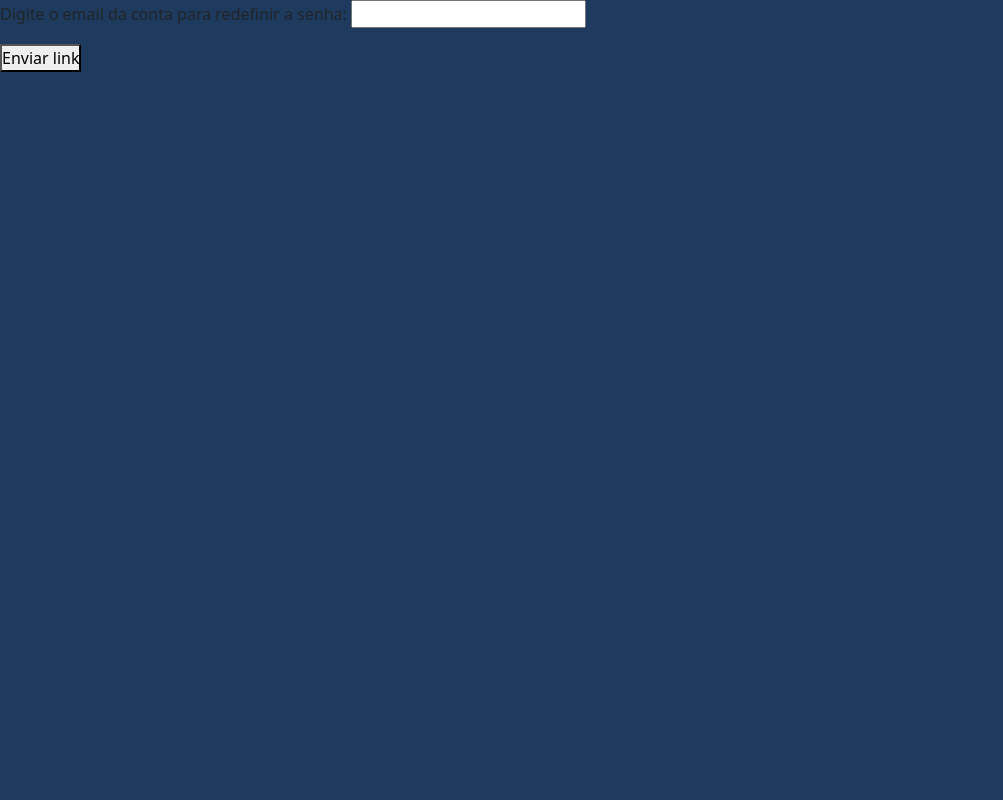
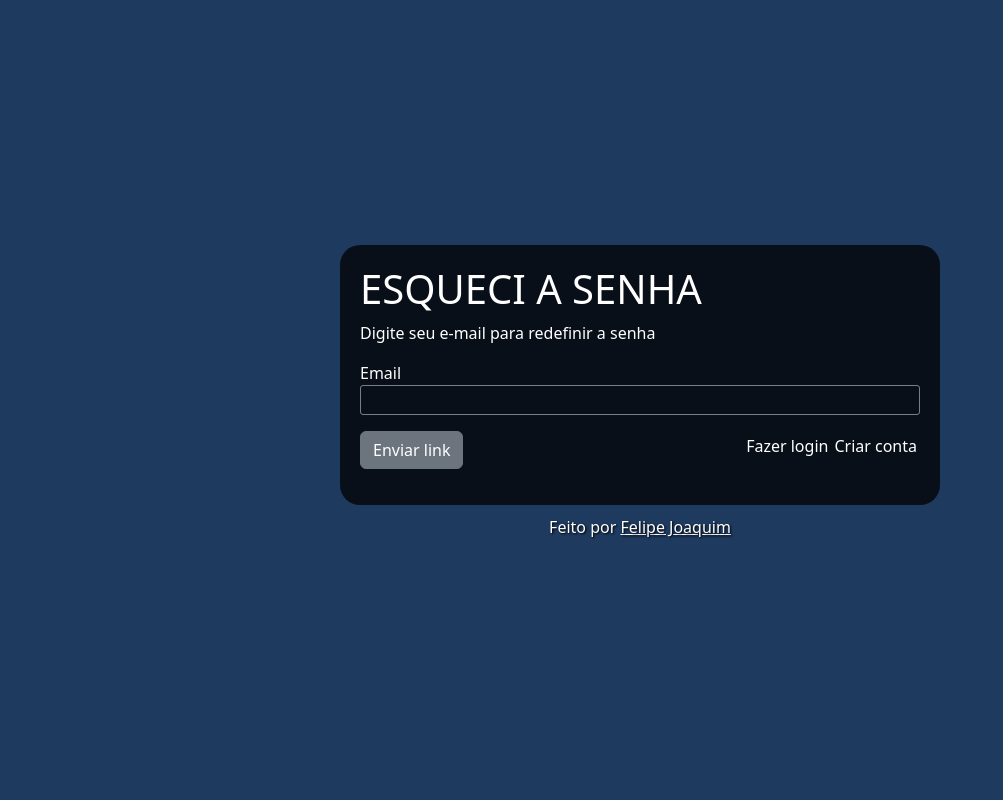
Before and after one commit to felipe-fjs/gerenciador_de_estoque, a Flask app: page /auth/redefinir-senha/ in a window 1280 px wide. Shown: the whole page, without its empty margins (0-1003 px from the left). Run offline with Flask 3, Linux system fonts and the light colour scheme; some libraries are stand-ins or nearby versions.

Commit message:
add estilo para nova senha
templates:
* /auth/redefinir-senha
*/auth/nova-senha

```diff
--- a/app/static/css/geral.css
+++ b/app/static/css/geral.css
@@ -44,7 +44,7 @@ section.auth-form>form input {
     color: white;
     text-align: left;
     padding-left: 5px;
-    width: 99%;
+    width: 100%;
     height: 30px;
     background-color: rgba(255, 255, 255, 0);
     border: 1px solid #f0f2f57d;
@@ -57,8 +57,22 @@ section.auth-form>form input {
     text-shadow: 1.2px 1.2px 2px black;
 }
 
+.block-link {
+    display: flex;
+    flex-flow: column  wrap;
+
+    float: right;
+}
+
+.block-link > a {
+    margin: 3px;
+}
+
 @media screen and (min-width: 600px) {
     section.auth-form {
         width: 600px;
     }
+    .block-link {
+        flex-direction: row;
+    }
 }
--- a/app/templates/auth/reset_pwd.html
+++ b/app/templates/auth/reset_pwd.html
@@ -5,17 +5,36 @@
 {% block head %} {% endblock %}
 
 {% block content %}
+<main>
+    <div>
+        <section class="auth-form">
+            <form action="{{ url_for('user.reset_pwd') }}" method="post">
+                <h1>ESQUECI A SENHA</h1>
+                <p>Digite seu e-mail para redefinir a senha</p>
                 {% set messages = get_flashed_messages() %}
                 {% if messages %}
                     {% for message in messages %}
                         <div>{{ message }}</div>
                     {% endfor %}
                 {% endif %}
-<form action="{{ url_for('user.reset_pwd') }}" method="post">
                 <p>
-        <label for="email">Digite o email da conta para redefinir a senha:</label>
+                    <label for="email">Email</label>
                     <input type="email" name="email" id="email">
                 </p>
-    <button type="submit">Enviar link</button>
+                <p>
+                    <button class="btn btn-secondary" type="submit">Enviar link</button>
+                    <span class="block-link">
+                        <a href="{{ url_for('user.login') }}" class="text-reset text-decoration-none">Fazer login</a>
+                        <a href="{{ url_for('user.signup') }}" class="text-reset text-decoration-none">Criar conta</a>
+                    </span>
+                </p>
+
             </form>
+        </section>
+        <p class="text-center" id="portfolio-link">
+            Feito por <a class="text-reset" href="https://github.com/felipe-fjs" target="_blank">Felipe Joaquim</a>
+        </p>
+    </div>
+</main>
+
 {% endblock %}
```
Also changed, not shown: app/templates/auth/new_pwd.html (+17 -1 lines). Lines whose indentation alone changed are shown as unchanged.
